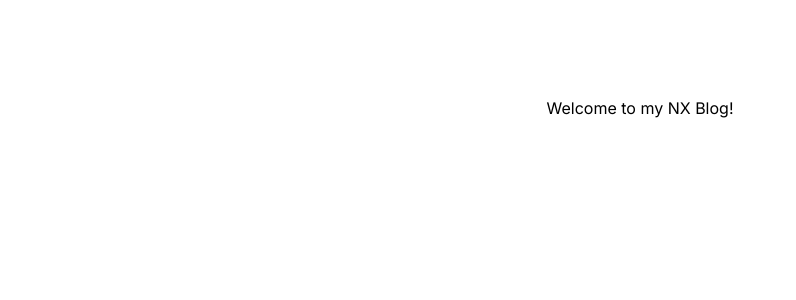
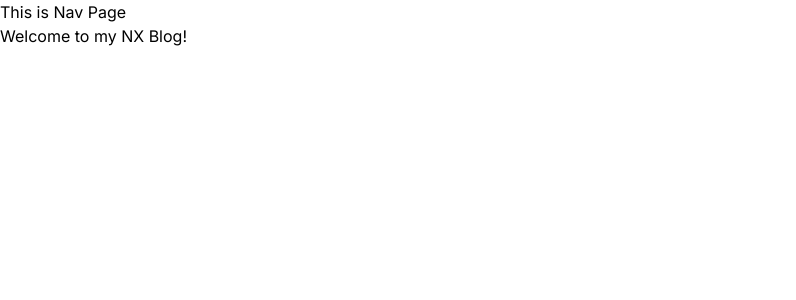
Before and after one commit to ysonbrian/nx-blog, a Next.js app: page / in a window 1280 px wide. Shown: the top 300 px of the page, without its empty margins (0-796 px from the left). Built offline with nearby package versions, Linux system fonts and the light colour scheme.

Commit message:
Add Nav Page

```diff
--- a/app/layout.tsx
+++ b/app/layout.tsx
@@ -1,6 +1,7 @@
 import type { Metadata } from 'next'
 import { Inter } from 'next/font/google'
 import './globals.css'
+import Nav from './ui/Nav'
 
 const inter = Inter({ subsets: ['latin'] })
 
@@ -16,7 +17,10 @@ export default function RootLayout({
 }) {
   return (
     <html lang='en'>
-      <body className={inter.className}>{children}</body>
+      <body className={inter.className}>
+        <Nav />
+        {children}
+      </body>
     </html>
   )
 }
--- a/app/page.tsx
+++ b/app/page.tsx
@@ -1,9 +1,5 @@
 import Image from 'next/image'
 
 export default function Home() {
-  return (
-    <main className='flex min-h-screen flex-col items-center justify-between p-24'>
-      Welcome to my NX Blog!
-    </main>
-  )
+  return <main className='container'>Welcome to my NX Blog!</main>
 }
--- /dev/null
+++ b/app/ui/Nav.tsx
@@ -0,0 +1,7 @@
+import React from 'react'
+
+const Nav = () => {
+  return <div>This is Nav Page</div>
+}
+
+export default Nav
--- a/tailwind.config.ts
+++ b/tailwind.config.ts
@@ -7,12 +7,10 @@ const config: Config = {
     './app/**/*.{js,ts,jsx,tsx,mdx}',
   ],
   theme: {
+    container: {
+      center: true,
+    },
     extend: {
-      theme: {
-        container: {
-          center: true,
-        },
-      },
       backgroundImage: {
         'gradient-radial': 'radial-gradient(var(--tw-gradient-stops))',
         'gradient-conic':
```
